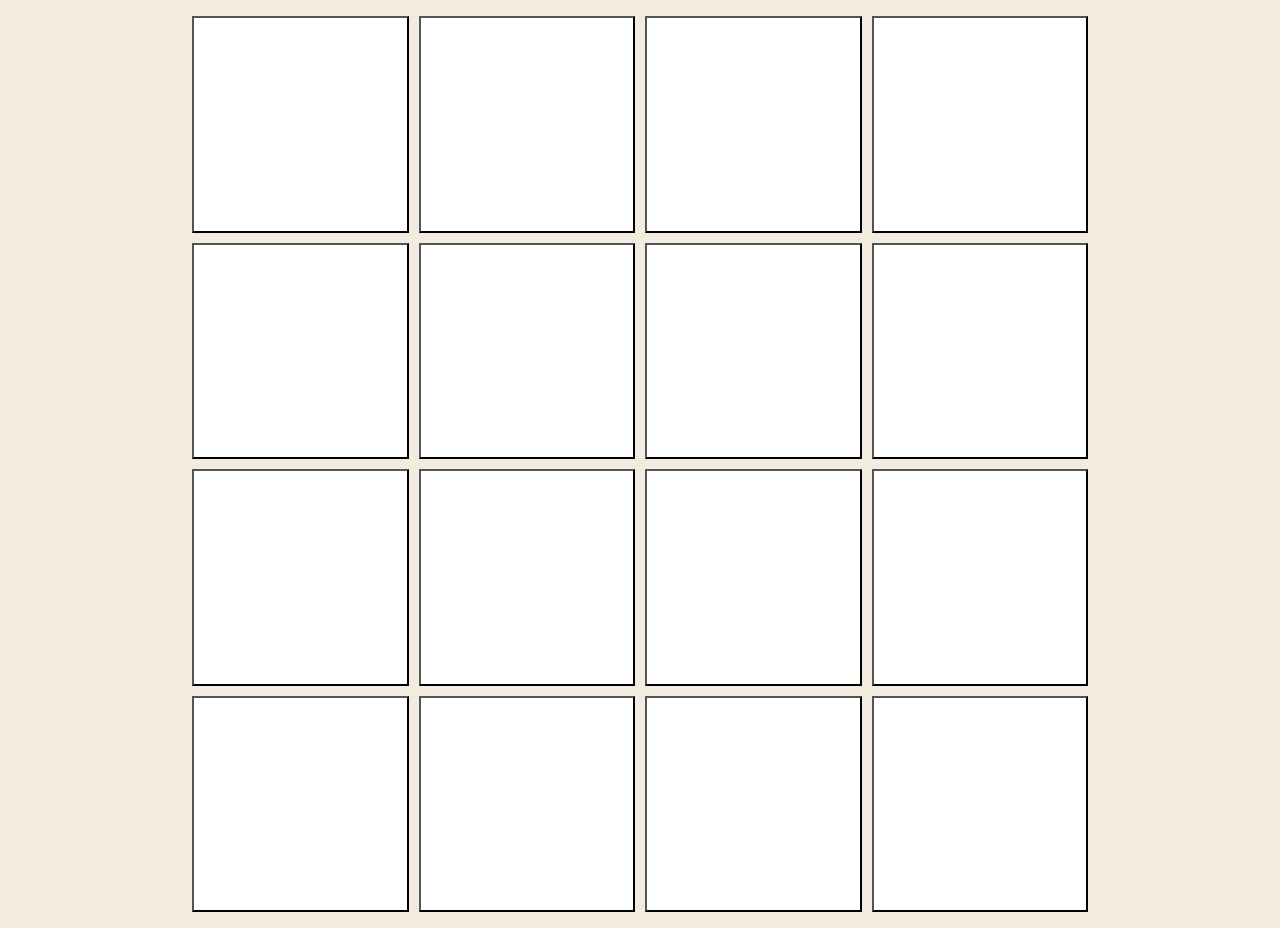
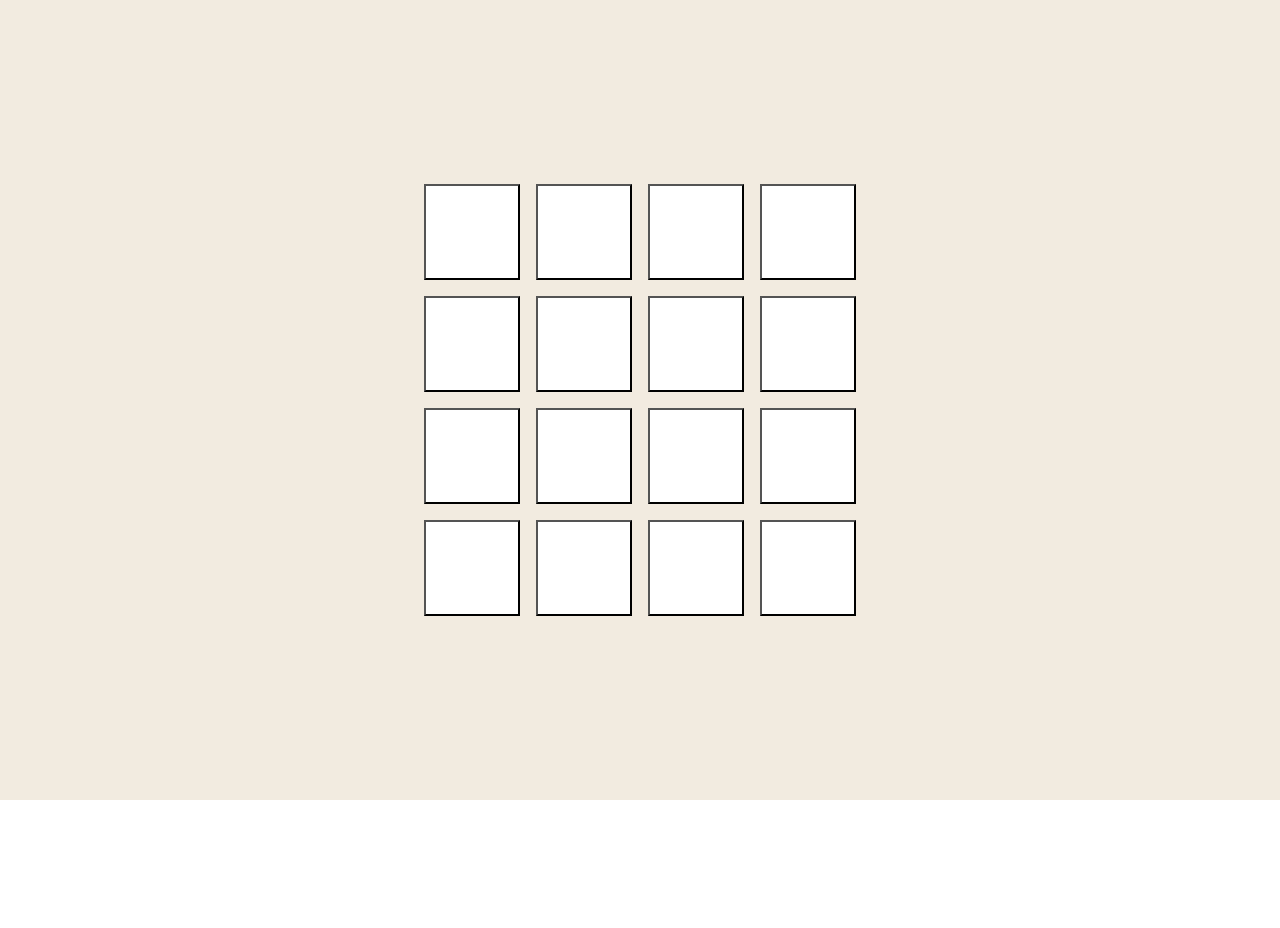
Before and after one commit to mikaelakihl/memory-group-two, a React (Vite) app in the folder memory/: page / in a window 1280 px wide. After the commit the page ends 800 px from the top, so only its background shows below. Built offline with nearby package versions, Linux system fonts and the light colour scheme.

Commit message:
add grid to gameboard div

```diff
--- a/memory/src/components/GameBoard.css
+++ b/memory/src/components/GameBoard.css
@@ -12,15 +12,13 @@ body {
 }
 
 .gameBoard {
-  display: flex;
-  flex-wrap: wrap;
-  width: 70vw;
-  gap: 10px;
-  margin: 16px auto;
-
+  display: grid;
+  grid-template-columns: 1fr 1fr 1fr 1fr;
+  gap: 1rem;
 }
 
 .card { /*Responsivt i förhållande till gameboards storlek*/
   flex: 1 1 calc(25% - 8px);
   aspect-ratio: 1 / 1;
+  min-height: 6rem;
 }
```
